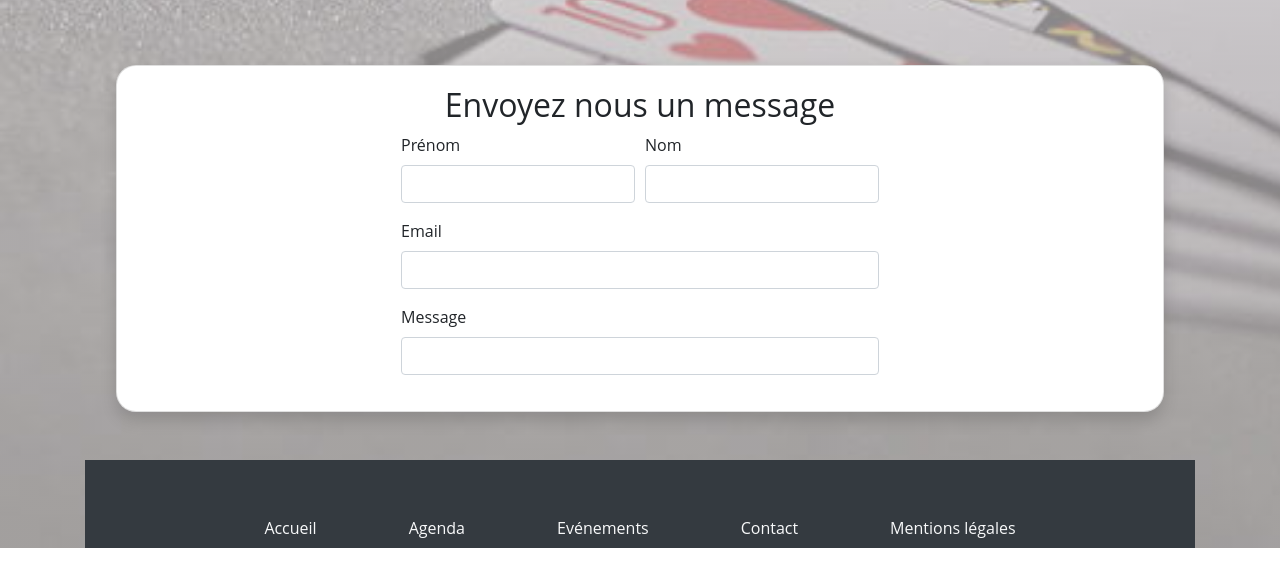
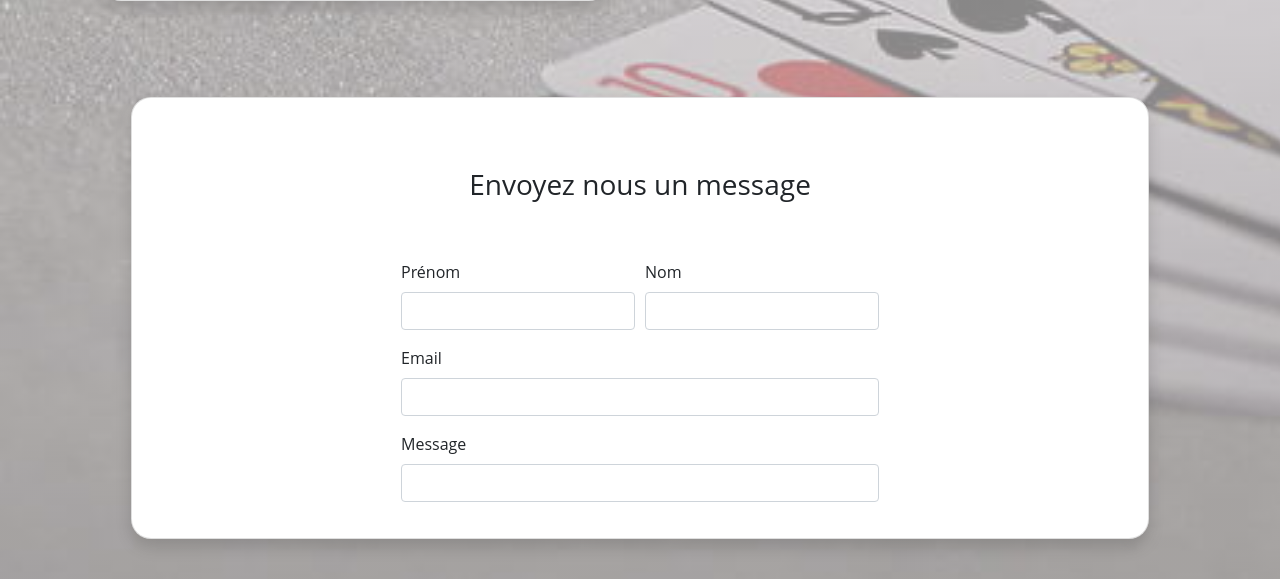
Before and after one commit to GodefroyCourtin/projet3-bridge, a Django app: page /contact in a window 1280 px wide. Shown: the part 676-1255 px from the top of the page. Before the commit the page ends 1224 px from the top, so only its background shows below. Run offline with Django 3.2, Linux system fonts and the light colour scheme; some libraries are stand-ins or nearby versions.

Commit message:
amelioration feature

```diff
--- a/bridge/club/static/club/css/styles.css
+++ b/bridge/club/static/club/css/styles.css
@@ -66,3 +66,11 @@ body{
     height: 300px;
     border-radius: 20px!important
 } */
+
+.contact-us {
+    padding: 50px;
+}
+
+h3{
+    padding:15px;
+}
--- a/bridge/club/templates/club/agenda.html
+++ b/bridge/club/templates/club/agenda.html
@@ -11,11 +11,11 @@
 
 
 <div class="card shadow m-3">
-<div class ="col-lg-12">
+<div class ="col-lg-6">
 
 <iframe src="https://calendar.google.com/calendar/embed?src=sweetdroctopus%40gmail.com&ctz=Europe%2FParis"
 style="border: 0"
-width="800"
+width="1000"
 height="600"
 frameborder="0"
 scrolling="no">
--- a/bridge/club/templates/club/contact.html
+++ b/bridge/club/templates/club/contact.html
@@ -14,13 +14,13 @@
 <div class="col-lg-6">
 <div class="card shadow m-3 my-5 d-flex flex-column align-items-center">
 
-    <p> Venez nous retrouver à domicile !</p>
+    <h3 class="h3new"> Venez nous retrouver à domicile !</h3>
     <p> Groupement  Amical des Bridgeurs Olivetains </p>
     <p> Espace Reine Blanche Salle des 4 Rois </p>
     <p> 3 rue d'Ivoy </p>
     <p> 45160  Olivet</p>
     <p> Téléphone : 0238693285 </p>
-    <p> email : bridgeurs.olivetains@orange.fr </p>
+    <p> Mail : bridgeurs.olivetains@orange.fr </p>
 </div>
 </div>
 <div class ="col-lg-6">
@@ -30,12 +30,13 @@
     allowfullscreen="" aria-hidden="false" tabindex="0"></iframe>
 </div>
 </div>
+</div>
 
 
 <div class="container">
     <div class="col-lg-12">
     <div class="card shadow m-3 my-5 d-flex flex-column align-items-center">
-    <h2 class="contat-us">Envoyez nous un message</h2>
+    <h3 class="contact-us">Envoyez nous un message</h3>
     <form>
         <div class="form-row">
             <div class="form-group col-md-6">
```
